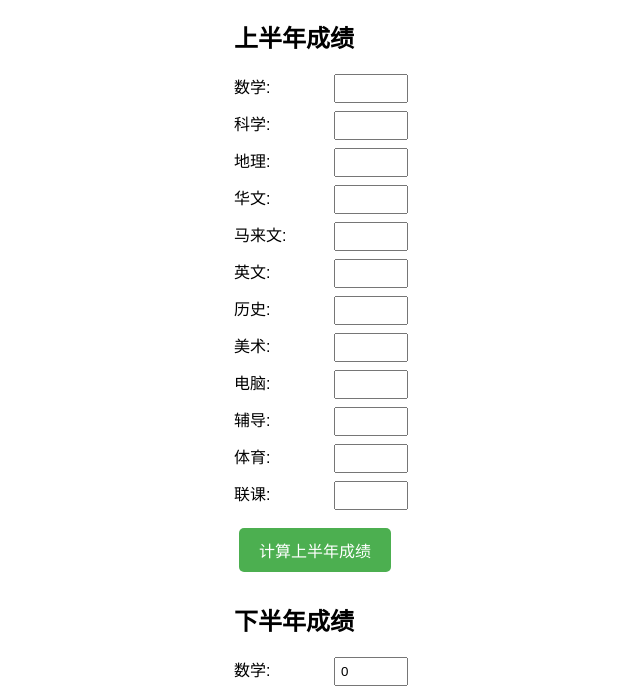
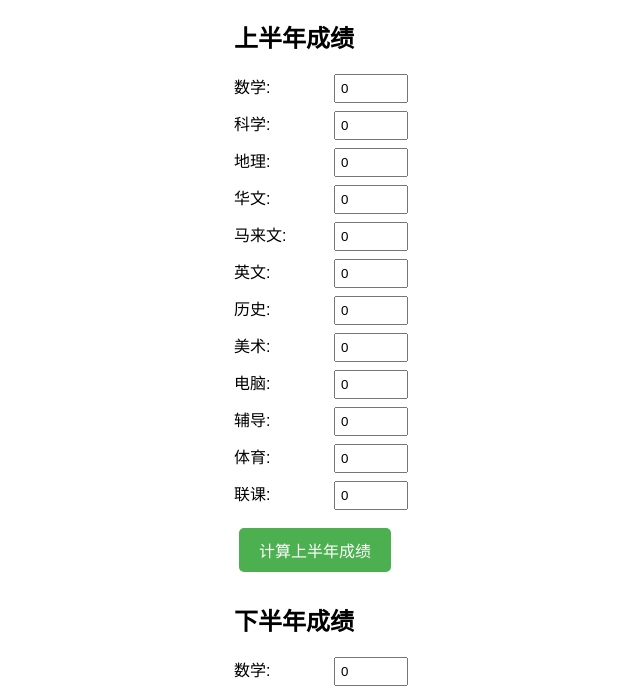
Before and after one commit to y428s/-, a plain HTML site: page index.html in a window 1280 px wide. Shown: the part 110-800 px from the top of the page, without its empty margins (106-746 px from the left). Drawn offline with Linux system fonts and the light colour scheme.

Commit message:
Update index.html

```diff
--- a/index.html
+++ b/index.html
@@ -45,18 +45,18 @@
     <h1>成绩计算器</h1>
 
     <h2>上半年成绩</h2>
-    <div class="subject"><label>数学:</label><input type="number" id="math1" value=""></div>
-    <div class="subject"><label>科学:</label><input type="number" id="sc1" value=""></div>
-    <div class="subject"><label>地理:</label><input type="number" id="geo1" value=""></div>
-    <div class="subject"><label>华文:</label><input type="number" id="ch1" value=""></div>
-    <div class="subject"><label>马来文:</label><input type="number" id="bm1" value=""></div>
-    <div class="subject"><label>英文:</label><input type="number" id="eng1" value=""></div>
-    <div class="subject"><label>历史:</label><input type="number" id="his1" value=""></div>
-    <div class="subject"><label>美术:</label><input type="number" id="art1" value=""></div>
-    <div class="subject"><label>电脑:</label><input type="number" id="compu1" value=""></div>
-    <div class="subject"><label>辅导:</label><input type="number" id="conse1" value=""></div>
-    <div class="subject"><label>体育:</label><input type="number" id="pe1" value=""></div>
-    <div class="subject"><label>联课:</label><input type="number" id="co1" value=""></div>
+    <div class="subject"><label>数学:</label><input type="number" id="math1" value="0"></div>
+    <div class="subject"><label>科学:</label><input type="number" id="sc1" value="0"></div>
+    <div class="subject"><label>地理:</label><input type="number" id="geo1" value="0"></div>
+    <div class="subject"><label>华文:</label><input type="number" id="ch1" value="0"></div>
+    <div class="subject"><label>马来文:</label><input type="number" id="bm1" value="0"></div>
+    <div class="subject"><label>英文:</label><input type="number" id="eng1" value="0"></div>
+    <div class="subject"><label>历史:</label><input type="number" id="his1" value="0"></div>
+    <div class="subject"><label>美术:</label><input type="number" id="art1" value="0"></div>
+    <div class="subject"><label>电脑:</label><input type="number" id="compu1" value="0"></div>
+    <div class="subject"><label>辅导:</label><input type="number" id="conse1" value="0"></div>
+    <div class="subject"><label>体育:</label><input type="number" id="pe1" value="0"></div>
+    <div class="subject"><label>联课:</label><input type="number" id="co1" value="0"></div>
 
     <button onclick="calculateSemester1()">计算上半年成绩</button>
 
```
